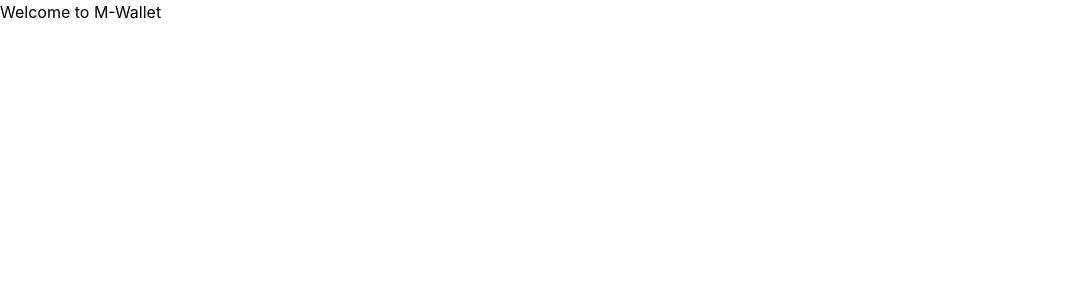
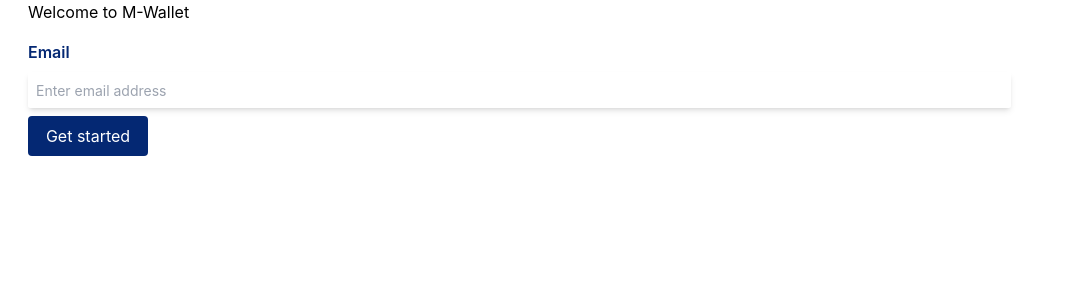
Before and after one commit to timmoh-king/m-wallet, a React (Create React App) app in the folder client/: page / in a window 1280 px wide. Shown: the top 300 px of the page, without its empty margins (0-1073 px from the left). Built offline with nearby package versions, Linux system fonts and the light colour scheme; the HTML template or start-up script is replaced by a standard one.

Commit message:
Input component

```diff
--- a/client/src/App.js
+++ b/client/src/App.js
@@ -1,9 +1,14 @@
 import React from 'react'
+import Input from './components/Input';
+import Button from './components/Button';
 
 function App() {
   return (
-    <div>
+    <div className='ml-7'>
       Welcome to M-Wallet
+      <br />
+      <Input labelName="Email" placeHolder="Enter email address" inputStyle="w-[983px]" />
+      <Button buttonName="Get started" buttonStyle="text-white bg-navyBlue w-[120px] hover:bg-white" />
     </div>
   );
 }
--- a/client/src/components/Button.js
+++ b/client/src/components/Button.js
@@ -6,11 +6,11 @@
     <>
       {
         linkTo ?
-        <Link to={linkTo} className={`${buttonStyle ? "flex-center rounded font-semibold py-2 h-2rem" + buttonStyle : "flex-center rounded font-semibold py-2 h-2rem"}`}  onClick={onClick}>
+        <Link to={linkTo} className={`flex-center rounded font-normal text-base py-2 h-2rem ${buttonStyle ? buttonStyle : ""}`}  onClick={onClick}>
             {buttonName}
         </Link> :
         (
-            <button className={`${buttonStyle ? "flex-center rounded font-semibold py-2 h-2rem" + buttonStyle  : "flex-center rounded font-semibold py-2 h-2rem"}`} onClick={onClick}>
+            <button className={`flex-center rounded font-normal text-base py-2 h-2rem ${buttonStyle ? buttonStyle : ""}`} onClick={onClick}>
                 {buttonName}
             </button>
         )
--- /dev/null
+++ b/client/src/components/Input.js
@@ -0,0 +1,37 @@
+import React from "react";
+
+const Input = ({
+  labelName,
+  placeHolder,
+  isRequired,
+  inputType,
+  inputValue,
+  inputName,
+  inputStyle,
+  onChange,
+  error
+}) => {
+  return (
+    <div className="bg-white border-navyBlue rounded-md py-2 focus:outline-none focus:ring-2 focus:ring-navyBlue">
+        <label className="block text-navyBlue text-base py-2 font-semibold">
+            {labelName}
+        </label>
+        <input
+            type={inputType ? inputType : "text"}
+            className={`bg-transparent text-sm font-normal px-2 h-[36px] rounded-sm shadow-md focus:outline-none focus:ring-1 focus:ring-skyBlue ${inputStyle ? inputStyle : ""}`}
+            placeholder={placeHolder}
+            required={isRequired}
+            value={inputValue}
+            name={inputName}
+            onChange={onChange}
+        />
+        {error ?
+            <p className="text-red font-normal text-sm pt-1">{error}</p>
+            :
+            <p className="hidden">No error</p>
+        }
+    </div>
+);
+};
+
+export default Input;
--- a/client/tailwind.config.js
+++ b/client/tailwind.config.js
@@ -4,15 +4,16 @@
   "./src/**/*.{js,ts,jsx,tsx}",],
   theme: {
     screens: {
-      sm: '480px',
+      sm: '640px',
       md: '768px',
-      lg: '976px',
-      xl: '1440px'
+      lg: '1024px',
+      xl: '1280px',
     },
     extend: {
       colors: {
         black: "#000000",
         white: "#FFFFFF",
+        red: "#FF0000",
         blackText: "#3E3E3E",
         green: "#056203",
         navyBlue: "#042873",
```
Also changed, not shown: client/src/components/Form.js (deleted).
